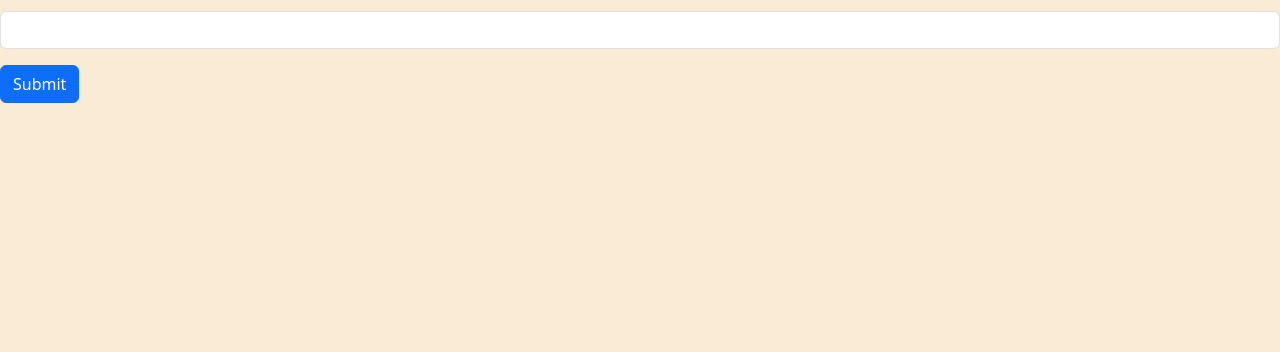
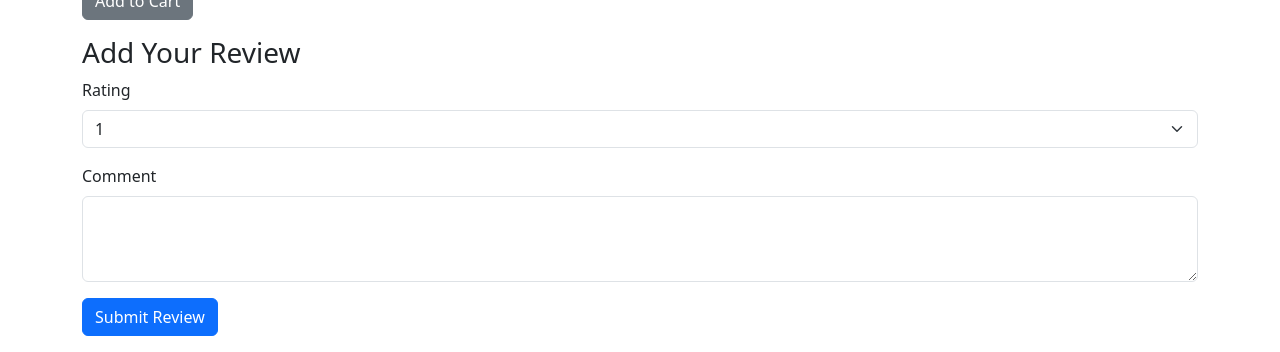
Before and after one commit to ramatoulay123/Dresstoimpress, a Python web app: template templates/product.html.jinja in a window 1280 px wide. Shown: the part 600-952 px from the top of the page. Before the commit the page ends 703 px from the top, so only its background shows below. Run offline with Jinja, Linux system fonts and the light colour scheme; the template is opened without the code that fills it: most values are stand-ins (such as "Sample title", 1, 10 or a date in 2020); grey boxes marked "Sample" are stand-in pictures.

Commit message:
improving website part 2

```diff
--- a/templates/cart.html.jinja
+++ b/templates/cart.html.jinja
@@ -25,7 +25,7 @@
     {% include "components/navbar.html.jinja" %}
     <div class="container">
         <h2>Shopping Cart</h2>
-        <div class="table-responsive">
+        <div class="table-responsive">a
             <table class="table">
                 <thead>
                     <tr>
--- a/templates/checkout.html.jinja
+++ b/templates/checkout.html.jinja
@@ -25,6 +25,7 @@
      <h1> Checkout here</h1>
 
 
+
       <script src="https://cdn.jsdelivr.net/npm/bootstrap@5.3.3/dist/js/bootstrap.bundle.min.js" integrity="sha384-YvpcrYf0tY3lHB60NNkmXc5s9fDVZLESaAA55NDzOxhy9GkcIdslK1eN7N6jIeHz" crossorigin="anonymous"></script>
 
 
--- a/templates/product.html.jinja
+++ b/templates/product.html.jinja
@@ -16,53 +16,58 @@
 }
 
 </style>
+<head>
+    <title>Product</title>
+    <link href="https://cdn.jsdelivr.net/npm/bootstrap@5.3.3/dist/css/bootstrap.min.css" rel="stylesheet" integrity="sha384-QWTKZyjpPEjISv5WaRU9OFeRpok6YctnYmDr5pNlyT2bRjXh0JMhjY6hW+ALEwIH" crossorigin="anonymous">
+</head>
+
 <body>
 
     {% include "components/navbar.html.jinja" %}
 
-<h1>  Products </h1>
-    <div class="card" style="width: 18rem;">
-
-        <img src="{{ item['name'] }}" class="card-img-top" alt="product image">
-        <div class="card-body">
-            <h5 class="card-title">{{ item['name'] }}</h5>
-            <p class="card-text"> {{ item['description'] }}</p>
-            <p class="card-text"> ${{ item['price'] }}</p>
-            <a href="/cart" class="btn btn-primary">Add to Cart</a>
-        </div>
-    </div>
-      <div class="mb-3">
-    <label for="exampleInputPassword1"  class="form-label">Comment</label>
-    <input type="password" class="form-control" id="exampleInputPassword1" name="password" required>
-  </div>
+    <div class="container">
+        <div class="product-detail">
+            <h2>{{ product['name'] }}</h2>
+            <img src="{{ product['image'] }}" alt="{{ product['name'] }}" class="img-fluid">
+            <p>{{ product['description'] }}</p>
+            <p>Price: ${{ product['price'] }}</p>
 
 
-
-  <button type="submit" class="btn btn-primary">Submit</button>
+            <form action="/product/{{ product['id'] }}/cart" method="POST">
+                <div class="mb-3">
+                    <label for="quantity" class="form-label">Quantity</label>
+                    <input type="number" name="quantity" id="quantity" value="1" min="1" class="form-control" required>
+                </div>
+                <button type="submit" class="btn btn-secondary">Add to Cart</button>
             </form>
 
 
-
-
-
+            <h3>Add Your Review</h3>
+            <form action="/product/{{ product['id'] }}/review" method="POST">
+                <div class="mb-3">
+                    <label for="rating" class="form-label">Rating</label>
+                    <select name="rating" id="rating" class="form-select" required>
+                        <option value="1">1</option>
+                        <option value="2">2</option>
+                        <option value="3">3</option>
+                        <option value="4">4</option>
+                        <option value="5">5</option>
+                    </select>
                 </div>
-
-
+                <div class="mb-3">
+                    <label for="comment" class="form-label">Comment</label>
+                    <textarea name="comment" id="comment" class="form-control" rows="3" required></textarea>
                 </div>
-
-
-
+                <button type="submit" class="btn btn-primary">Submit Review</button>
+            </form>
         </div>
-
-
-
-
-
+    </div>
 
     <script src="https://cdn.jsdelivr.net/npm/bootstrap@5.3.3/dist/js/bootstrap.bundle.min.js" integrity="sha384-YvpcrYf0tY3lHB60NNkmXc5s9fDVZLESaAA55NDzOxhy9GkcIdslK1eN7N6jIeHz" crossorigin="anonymous"></script>
 
+</body>
+</html>
 
-</body>
 
 
 
```
Also changed, not shown: main.py (+42 -13 lines). Lines whose indentation alone changed are shown as unchanged.
